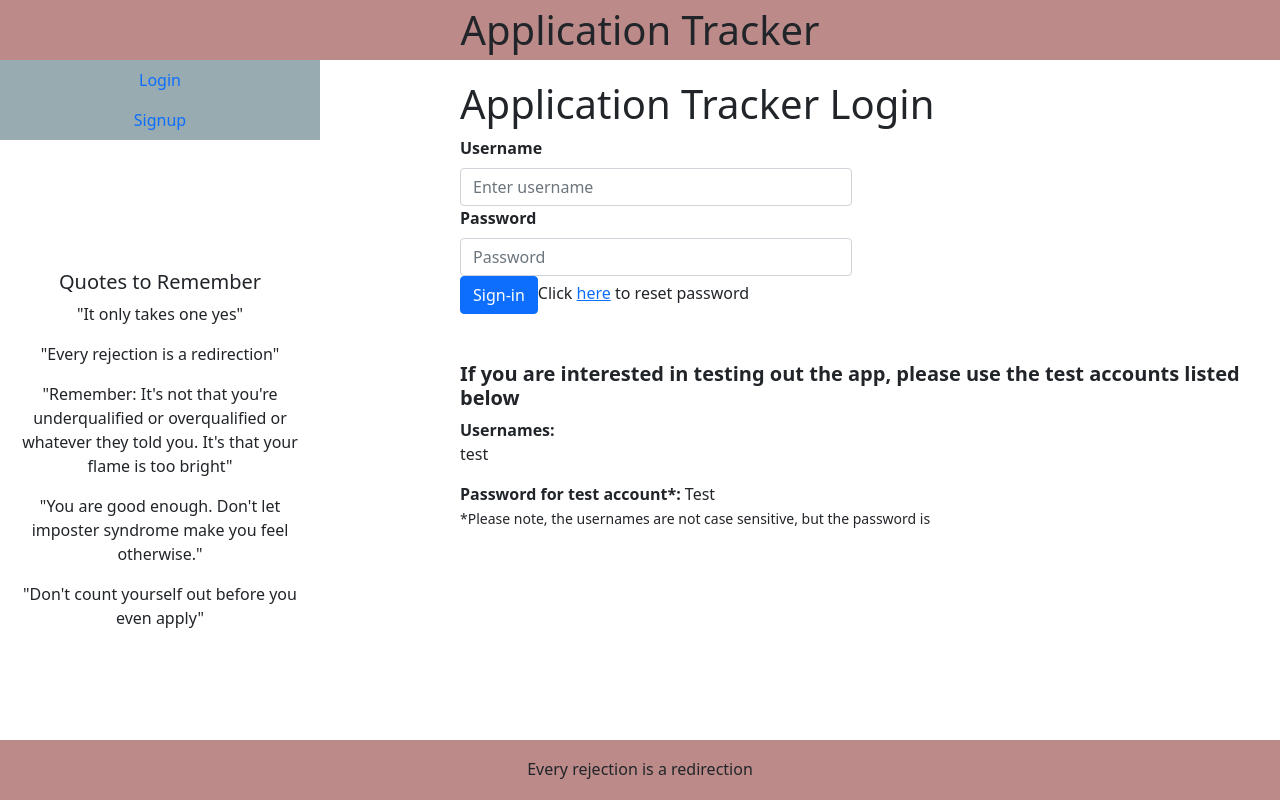
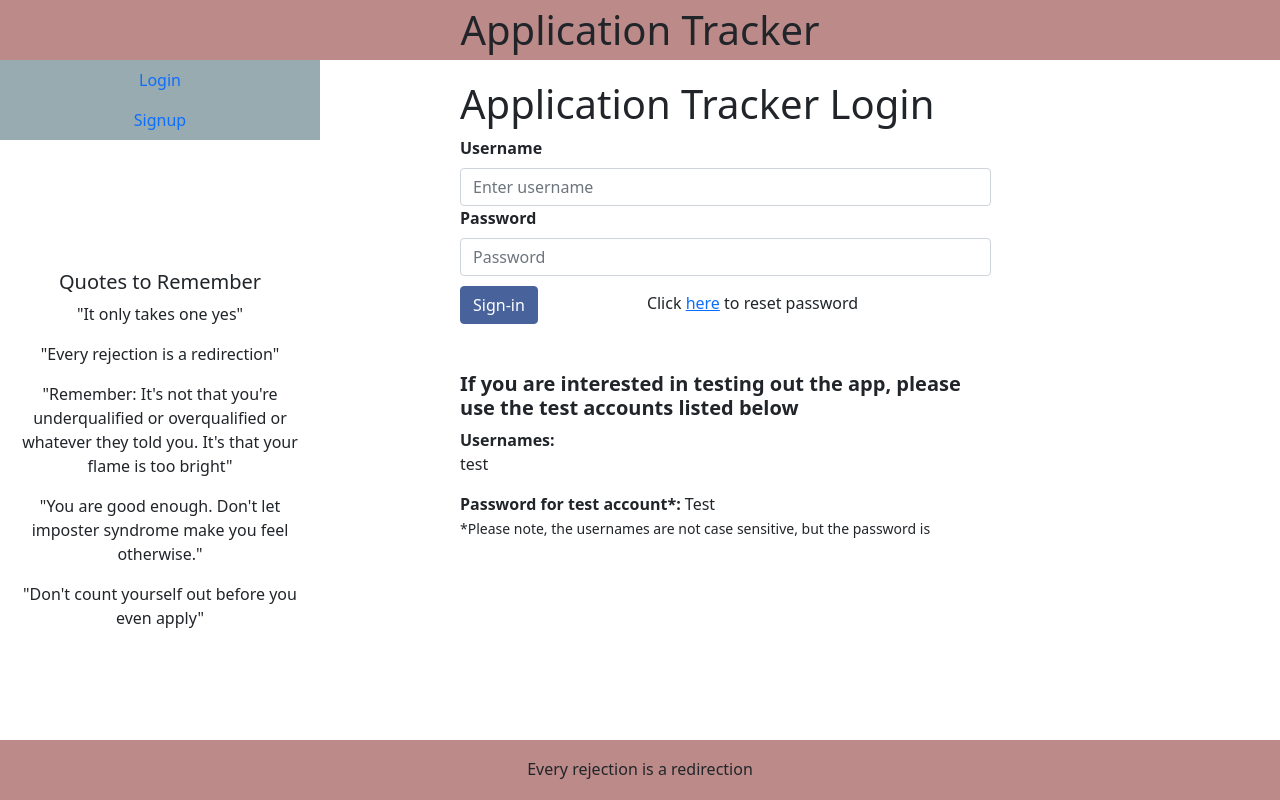
Before and after one commit to MarciaAdler/applicationtracker, a React (Create React App) app in the folder client/: page / in a window 1280 px wide. Built offline with nearby package versions, Linux system fonts and the light colour scheme.

Commit message:
some styling updates and fixes

```diff
--- a/client/src/Pages/Login.js
+++ b/client/src/Pages/Login.js
@@ -6,15 +6,13 @@ export default function Signin() {
   return (
     <Container className="signup-container">
       <h1 className="signin-title">Application Tracker Login</h1>
-      <Row className="signin--container">
-        <Col className="col-12 col-sm-6 signin--login-form">
-          <div className="loginform--div">
-            <LoginForm />
-          </div>
+      <Row className="signin-container">
+        <Col className="col-12 col-md-8 signin-container">
+          <LoginForm />
         </Col>
       </Row>
       <Row>
-        <Col className="col-12">
+        <Col className="col-12 col-md-8">
           <div className="test-accounts mt-5">
             <h5 className="mt-2 ml-2">
               <strong>
--- a/client/src/components/LoginForm.js
+++ b/client/src/components/LoginForm.js
@@ -1,6 +1,6 @@
 import React, { useRef } from "react";
 import { useStoreContext } from "../utils/GlobalState";
-import { Form, Button } from "react-bootstrap";
+import { Form, Button, Col } from "react-bootstrap";
 import API from "../utils/API";
 import { Redirect } from "react-router-dom";
 import { LOGGEDIN, SET_CURRENT_USER } from "../utils/actions";
@@ -53,8 +53,8 @@ export default function LoginForm() {
   }
 
   return (
-    <div className="loginform--wrapper">
-      <Form className="loginform--form div-to-align">
+    <div className="loginform-wrapper">
+      <Form className="loginform-form div-to-align">
         <Form.Group controlId="formUsername">
           <Form.Label>
             <strong>Username</strong>
@@ -76,13 +76,22 @@ export default function LoginForm() {
             ref={passwordRef}
           />
         </Form.Group>
-
-        <Button className="button" type="submit" onClick={login}>
-          Sign-in
-        </Button>
-        <span className="ml-3">
-          Click <a href="/reset">here</a> to reset password
-        </span>
+        <Form.Row id="loginform-loginorreset">
+          <Col className="col-4">
+            <Button
+              className="button loginform-button"
+              type="submit"
+              onClick={login}
+            >
+              Sign-in
+            </Button>
+          </Col>
+          <Col className="col-8" id="loginform-reset">
+            <span>
+              Click <a href="/reset">here</a> to reset password
+            </span>
+          </Col>
+        </Form.Row>
       </Form>
       {renderRedirect()}
     </div>
--- a/client/src/components/ViewApp.js
+++ b/client/src/components/ViewApp.js
@@ -1,5 +1,5 @@
 import React, { useEffect, useState } from "react";
-import { ListGroup, Col, Row } from "react-bootstrap";
+import { ListGroup, Col, Row, Button } from "react-bootstrap";
 import { SELECT_APP, SET_APPS } from "../utils/actions";
 import { useStoreContext } from "../utils/GlobalState";
 import API from "../utils/API";
@@ -155,13 +155,14 @@ export default function Home() {
                     <span className="application-text">{app.status}</span>
                   </Col>
                   <Col xs={6} md={4}>
-                    <button
+                    <Button
+                      className="editapp-button"
                       onClick={() => {
                         selectApp(app.id);
                       }}
                     >
                       <strong>Edit</strong>
-                    </button>
+                    </Button>
                   </Col>
                 </Row>
               </ListGroup.Item>
--- a/client/src/style.css
+++ b/client/src/style.css
@@ -53,7 +53,29 @@ body {
   top: 0;
   z-index: 1;
 }
-
+.loginform-button {
+  margin-top: 10px;
+  background-color: #48639c;
+  border-color: #48639c;
+}
+.editapp-button {
+  background-color: #48639c;
+  border-color: #48639c;
+  color: white;
+  border-radius: 0.2em;
+  height: 30px;
+  font-size: 15px;
+  padding: 0;
+  padding-right: 10px;
+  padding-left: 10px;
+}
+#loginform-reset {
+  margin-left: 10px;
+  margin-top: 15px;
+}
+#loginform-loginorreset {
+  display: flex;
+}
 #header-title {
   margin: auto;
   width: 100vw;
@@ -77,6 +99,7 @@ body {
   margin-top: 20px;
   height: 100%;
 }
+
 .application-container {
   width: 65% !important;
   float: right;
@@ -154,7 +177,7 @@ body {
     width: auto;
   }
   .signup-container {
-    max-width: 100%;
+    width: 80% !important;
     float: none;
   }
   .application-container {
@@ -184,4 +207,7 @@ body {
   .home-filler {
     height: 100%;
   }
+  #loginform-reset {
+    margin-top: 8px;
+  }
 }
```
